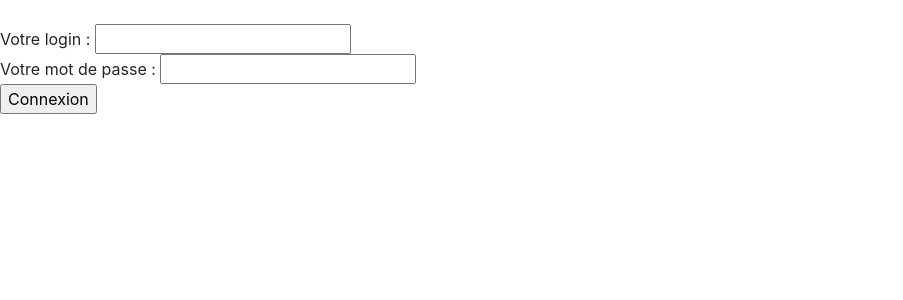
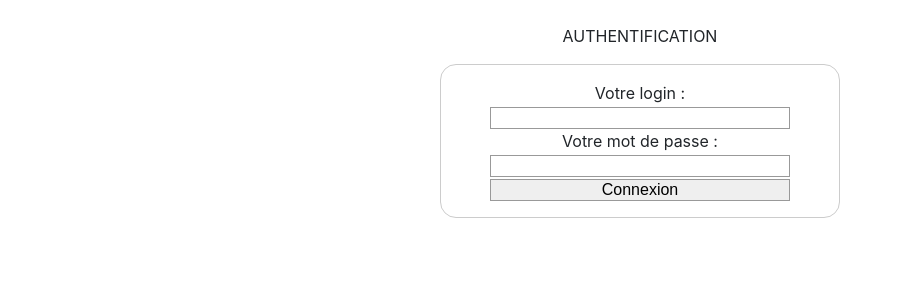
Before and after one commit to Mr-Sim/Projet-Geoworld, a PHP site: page /authentification.php in a window 1280 px wide. Shown: the part 56-356 px from the top of the page, without its empty margins (0-903 px from the left). Run offline with PHP 8.4, Linux system fonts and the light colour scheme; data comes from the database, SQL or seed files in the repository; a stand-in replaces the project's code that opens the database connection.

Commit message:
css authentification.php

```diff
--- a/authentification.php
+++ b/authentification.php
@@ -1,7 +1,29 @@
 <?php  require_once 'header.php'; ?>
 <html>
+<style>
+form {
+  /* Uniquement centrer le formulaire sur la page */
+  margin: 0 auto;
+  width: 400px;
+  /* Encadré pour voir les limites du formulaire */
+  padding: 1em;
+  border: 1px solid #CCC;
+  border-radius: 1em;
+}
+input {
+  font: 1em sans-serif;
+  width: 300px;
+  box-sizing: border-box;
+  border: 1px solid #999;
+}
+
+</style>
+
+<center>
+<p> AUTHENTIFICATION <p>
 <form action="login.php" method="post">
     Votre login : <input type="text" name="login"><br />
     Votre mot de passe : <input type="password" name="pwd"><br />
     <input type="submit" value="Connexion">
 </form>
+</center>
```
